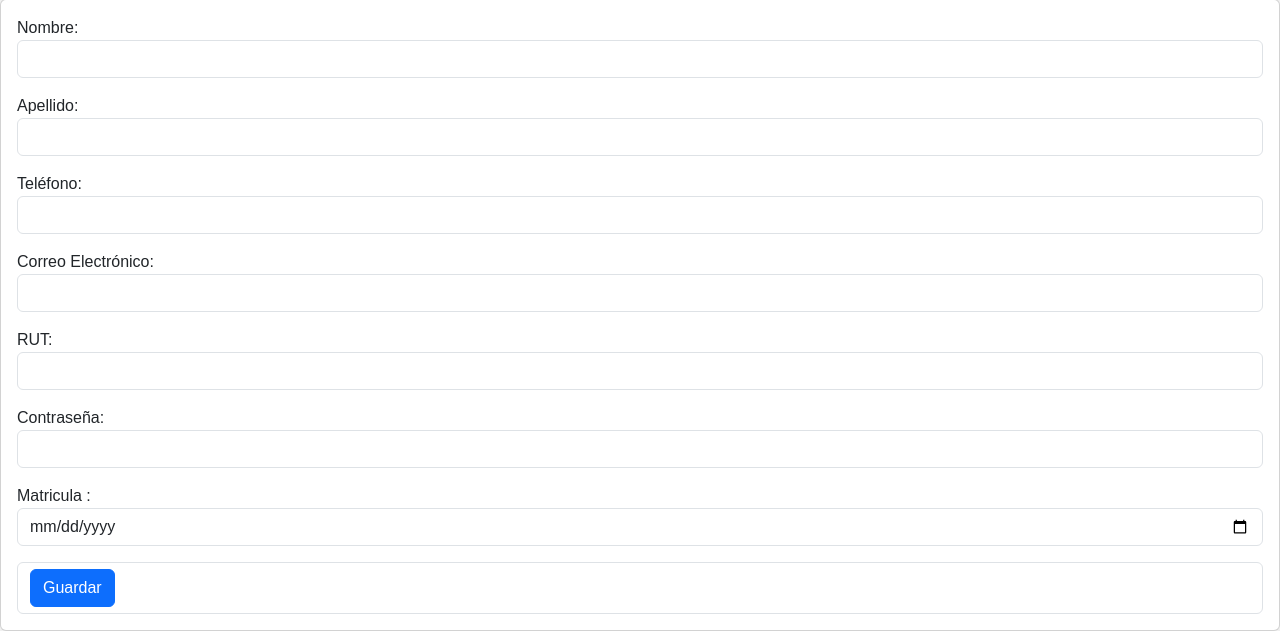
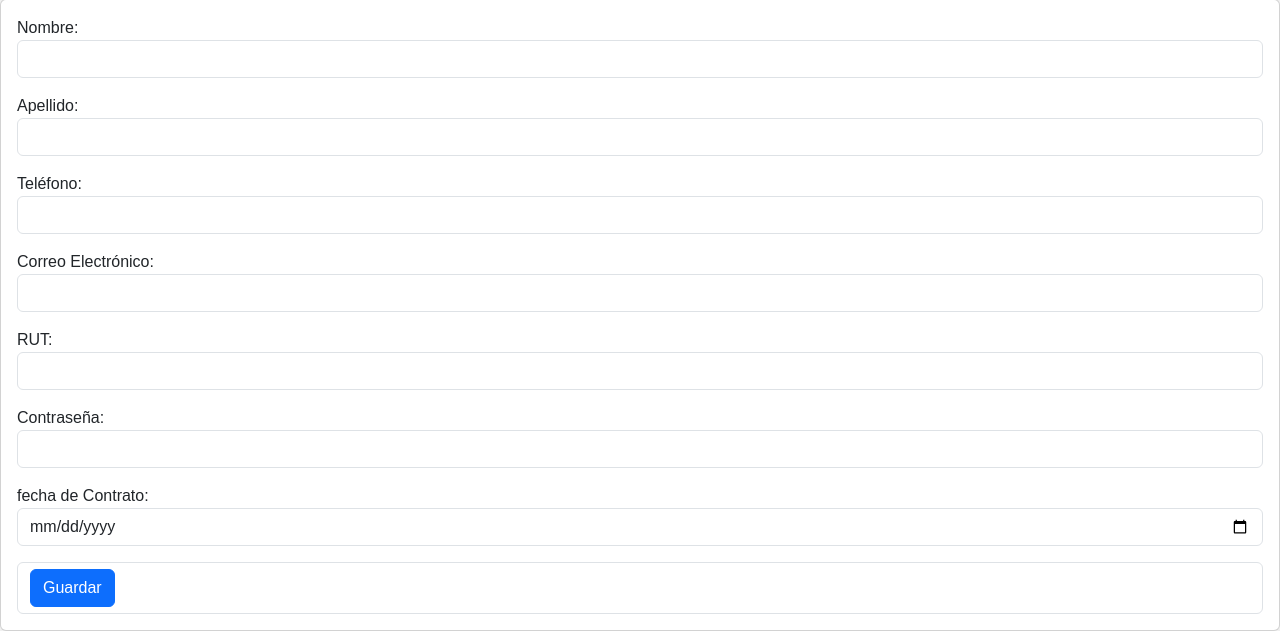
Before and after one commit to sebaa2/Gestion-educacional, a Django app: page /agregar_profesor/ in a window 1280 px wide. Shown: the part 235-866 px from the top of the page. Run offline with Django 5.2, Linux system fonts and the light colour scheme; some libraries are stand-ins or nearby versions.

Commit message:
cambios en nombre de matricula a fecha de contrato en el formulario de agregar_profesor y cambio en una url del panel de profesor, falta aplicar este ultimo cambio en los demas paneles

```diff
--- a/proyectodb/appproject/forms.py
+++ b/proyectodb/appproject/forms.py
@@ -69,7 +69,7 @@ class AgregarProfesor(forms.ModelForm):
             'correo': 'Correo Electrónico',
             'rut': 'RUT',
             'contraseña': 'Contraseña',
-            'matricula': 'Matricula ',
+            'matricula': 'fecha de Contrato',
         }
         widgets = {
             'nombre': forms.TextInput(attrs={'class': 'form-control'}),
--- a/proyectodb/templates/Panel_profesor.html
+++ b/proyectodb/templates/Panel_profesor.html
@@ -67,7 +67,7 @@
         <p>Bienvenido a tu espacio académico</p>
     </header>
     <nav style="display: flex;">
-        <a href="#inicio">Inicio</a>
+        <a href="{% url 'panel_profesor' %}">Inicio</a>
         <a href="#perfil">Perfil</a>
         <a href="{% url 'logout_profesor' %}">cerrar sesion</a>
     </nav>
```
